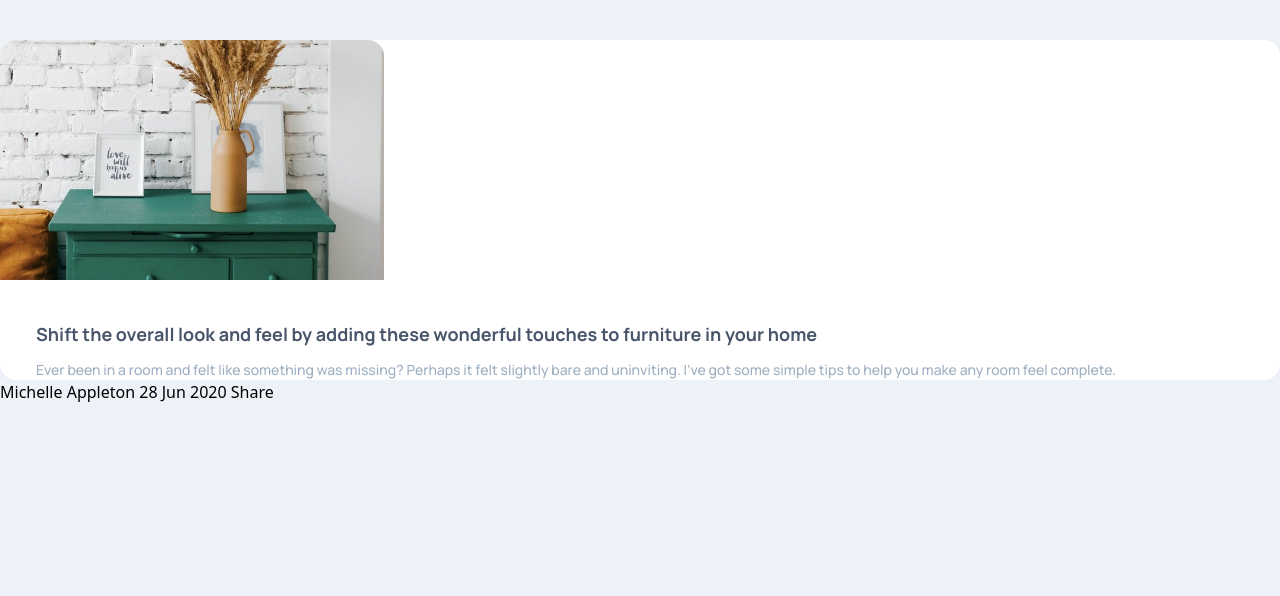
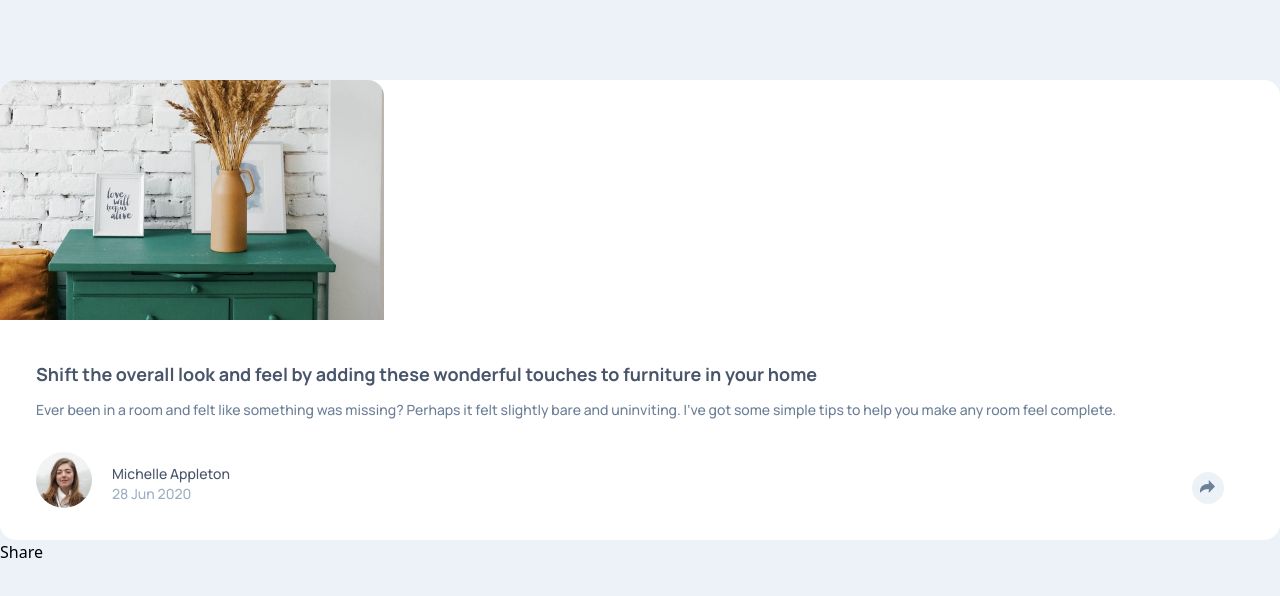
Before and after one commit to Abaljerind/article-preview-component, a website: page index.html in a window 1280 px wide. Drawn offline with Linux system fonts and the light colour scheme.

Commit message:
add profile + share + style

```diff
--- a/index.html
+++ b/index.html
@@ -19,7 +19,7 @@
   </head>
   <body class="bg-lightGrayishBlue">
     <section>
-      <div class="card mt-10 rounded-2xl bg-white">
+      <div class="card mt-20 rounded-2xl bg-white">
         <!-- image drawers -->
         <div>
           <img src="./images/drawers.jpg" alt="Drawers with green color" class="h-60 w-96 overflow-hidden rounded-t-2xl object-cover object-top" />
@@ -32,15 +32,31 @@
 
         <!-- paragraph -->
         <div class="mt-3 pl-9 pr-16 font-manrope">
-          <p class="text-sm text-grayishBlue">
+          <p class="text-sm text-desaturatedDarkBlue">
             Ever been in a room and felt like something was missing? Perhaps it felt slightly bare and uninviting. I’ve got some simple tips to help you make any room feel
             complete.
           </p>
         </div>
+
+        <!-- profile + share button -->
+        <div class="relative mt-8 flex px-9 font-manrope">
+          <img src="./images/avatar-michelle.jpg" alt="Image of Michelle Appleton" class="mb-8 w-14 rounded-full" />
+          <div class="ml-5 flex flex-col justify-center text-sm">
+            <p class="mt-2 text-veryDarkGrayishBlue">Michelle Appleton</p>
+            <p class="mb-8 text-grayishBlue">28 Jun 2020</p>
+          </div>
+          <div>
+            <svg xmlns="http://www.w3.org/2000/svg" class="absolute right-14 top-5 h-8 w-8 cursor-pointer rounded-full bg-lightGrayishBlue">
+              <g transform="translate(8, 8)">
+                <path fill="#6E8098" d="M15 6.495L8.766.014V3.88H7.441C3.33 3.88 0 7.039 0 10.936v2.049l.589-.612C2.59 10.294 5.422 9.11 8.39 9.11h.375v3.867L15 6.495z" />
+              </g>
+            </svg>
+          </div>
+        </div>
       </div>
     </section>
 
-    Michelle Appleton 28 Jun 2020 Share
+    Share
 
     <!-- <div class="attribution">Challenge by <a href="https://www.frontendmentor.io?ref=challenge" target="_blank">Frontend Mentor</a>. Coded by <a href="#">Your Name Here</a>.</div> -->
   </body>
```
Also changed, not shown: css/output.css.
